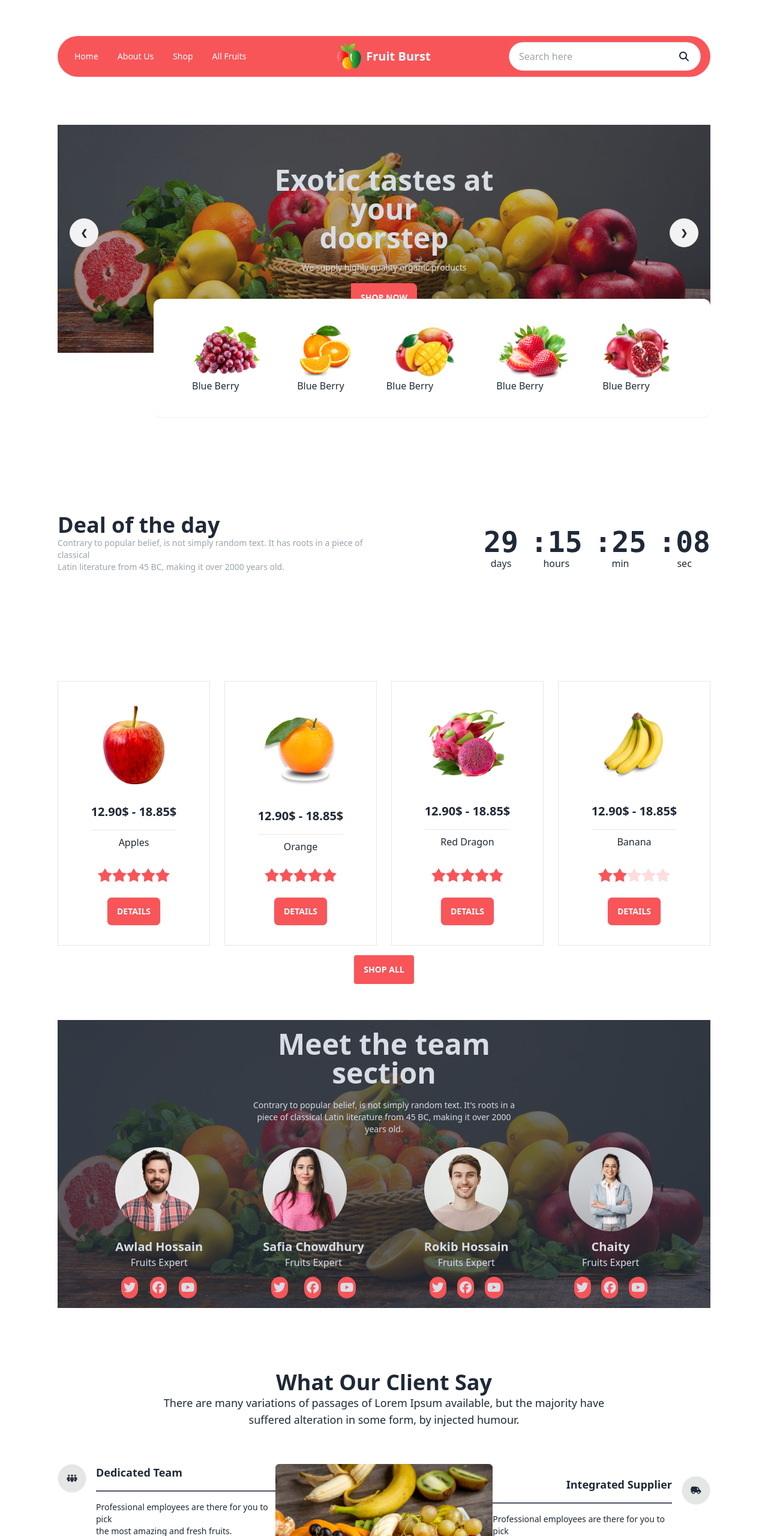
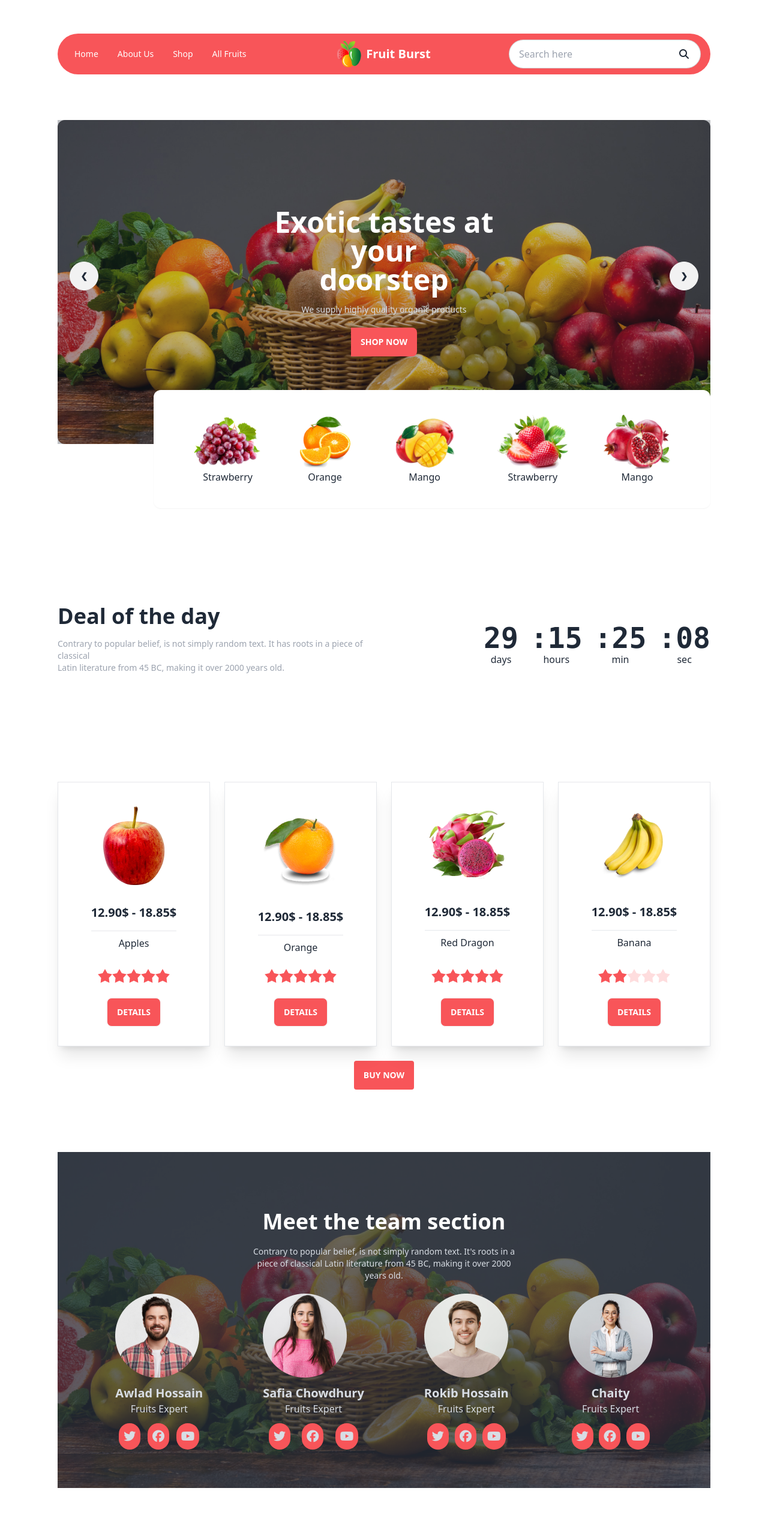
Before and after one commit to Faairuzz21/fruit-bar-with-daisy-assignment, a plain HTML site: page index.html in a window 1280 px wide. Shown: the top 2560 px of the page at 60% size. Drawn offline with nearby package versions, Linux system fonts and the light colour scheme; grey boxes are pictures that could not be loaded.

Commit message:
added some stuffs

```diff
--- a/index.html
+++ b/index.html
@@ -46,22 +46,22 @@
 <body class="font-lato">
 
     <header>
-        <nav class="container mx-auto px-8 md:px-16 lg:px-24 py-5 ">
-            <div class="navbar bg-base-100 flex flex-row-reverse lg:flex-row justify-center bg-[#F85559] rounded-full lg:mt-10">
-            <div class="navbar-start">
+        <nav class="container mx-auto px-8 lg:px-24 py-4 md:px-16  ">
+            <div class="navbar flex flex-row-reverse bg-base-100 lg:flex-row justify-center bg-[#F85559] rounded-full lg:mt-10">
+            <div class="navbar-start ml-40 md:ml-20 lg:ml-0">
                 <div class="dropdown">
                     <label tabindex="0" class="btn btn-ghost text-white lg:hidden" cursorshover="true">
                         <svg xmlns="http://www.w3.org/2000/svg" class="h-5 w-5" fill="none" viewBox="0 0 24 24" stroke="currentColor"><path stroke-linecap="round" stroke-linejoin="round" stroke-width="2" d="M4 6h16M4 12h8m-8 6h16"></path>
                         </svg>
                     </label>
-                    <ul tabindex="0" class="menu menu-sm dropdown-content mt-3 z-[1] p-2 shadow bg-base-100 rounded-box w-auto">
+                    <ul tabindex="0" class="menu menu-sm dropdown-content mt-3 z-[1] p-2 shadow bg-base-100 rounded-box  ">
                         <li><a>Home</a></li>
                         <li><a>About Us</a></li>
                         <li><a>Shop</a></li>
                         <li><a>All Fruits</a></li>
                     </ul>
                 </div>
-                <ul class="invisible menu menu-horizontal px-1 text-white lg:visible">
+                <ul class="hidden menu menu-horizontal px-1 text-white lg:flex">
                     <li><a>Home</a></li>
                     <li><a>About Us</a></li>
                     <li><a>Shop</a></li>
@@ -69,11 +69,11 @@
                 </ul>
             </div>
             <div class="navbar-center md:pl-0 lg:flex">
-                <a class="btn btn-ghost normal-case text-xl text-white">
+                <a class="btn btn-ghost normal-case text-xl lg:text-white">
                     <img src="./images/logo.png" alt="" class="w-10">Fruit Burst
                 </a>
             </div>
-            <div class="navbar-end lg:relative invisible lg:visible">
+            <div class="hidden lg:flex navbar-end lg:relative">
                 <input type="text" placeholder="Search here" class="input input-bordered w-full max-w-xs rounded-full mr-2">
                 <i class="fa-solid fa-magnifying-glass absolute right-7"></i>
             </div>
@@ -84,26 +84,26 @@
     <!-- banner section -->
 
     <section>
-        <section class="container mx-auto px-8 md:px-16 lg:px-24 py-5 my-10 mt-5">
+        <section class="container mx-auto px-8 md:px-16 lg:px-24 py-5   my-10 mt-5">
             <!-- slider container -->
                 <div class="carousel w-full min-h-full ">
                 <!-- 1st slider -->
-                <div id="slide1" class="carousel-item relative w-full lg:min-h-[calc(100vh-50vh)]">
-                    <div class="hero mt-5 bg-opacity-45" style="background-image: url(./images/banner1.png); ">
+                <div id="slide1" class="carousel-item relative w-full lg:min-h-[calc(100vh-30vh)]">
+                    <div class="hero mt-5 bg-opacity-45" style="background-image: url(./images/banner1.png); border-radius: 12px;">
                         <div class="hero-overlay bg-opacity-30"></div>
                         <div class="hero-content text-center text-neutral-content">
                             <div class="max-w-md">
-                                <p class="text-5xl font-extrabold">Exotic tastes at your <br> doorstep</p>
+                                <h1 class="text-5xl font-extrabold text-white">Exotic tastes at your <br> doorstep</h1>
                                 <p class="text-sm font-medium mt-4">We supply highly quality organic products</p>
-                                <button class="btn bg-[#F85559] text-white border-none top-0 right-0 rounded-l-none mt-4">
+                                <button class="btn bg-[#F85559] text-white border-none top-0 right-0 rounded-l-none mt-5">
                                     Shop Now
                                     </button>
                             </div>
                         </div>
                     </div>
                     <div class="absolute flex justify-between transform -translate-y-1/2 left-5 right-5 top-1/2">
-                        <a href="#slide4" class="btn btn-circle">❮</a>
-                        <a href="#slide2" class="btn btn-circle">❯</a>
+                        <a href="#slide3" class="btn btn-circle">❮</a>
+                        <a href="#slide1" class="btn btn-circle">❯</a>
                     </div>
                 </div>
                 <!-- 2nd slider -->
@@ -164,41 +164,65 @@
                     </div>
                 </div>
             </div>
-            <!-- mini banner -->
-                <div class="flex justify-center gap-14 bg-white shadow-sm rounded-xl max-w-screen-lg lg:px-16 lg:py-10 relative md:-mt-4 lg:-mt-24 lg:ml-40 invisible lg:visible ">
+            <!-- banner frites overly -->
+            <section class="hidden lg:flex justify-center ">
+                <div class="flex justify-center gap-14 bg-white shadow-sm rounded-xl max-w-screen-lg lg:px-16 lg:py-10 relative md:-mt-4 lg:-mt-24 lg:ml-40 invisible lg:visible">
+
+                  <!-- 1st image -->
                     <div>
-                        <img src="./images/fruit1.png" alt="">
-                        <p>Blue Berry</p>
+                        <figure>
+                          <img src="./images/fruit1.png" alt="">
+                        </figure>
+                        <figcaption class="text-center">Strawberry</figcaption>
+
                     </div>
+                    <!-- 2nd image -->
                     <div>
-                        <img src="./images/fruit2.png" alt="">
-                        <p>Blue Berry</p>
+                        <figure>
+                          <img src="./images/fruit2.png" alt="">
+                        </figure>
+                        <figcaption class="text-center">Orange</figcaption>
+
                     </div>
+                    <!-- 3th image -->
                     <div>
-                        <img src="./images/fruit3.png" alt="">
-                        <p>Blue Berry</p>
+                        <figure>
+                          <img src="./images/fruit3.png" alt="">
+                        </figure>
+                        <figcaption class="text-center">Mango</figcaption>
+
                     </div>
+                    <!-- 4th image -->
                     <div>
-                        <img src="./images/fruit4.png" alt="">
-                        <p>Blue Berry</p>
+                        <figure>
+                          <img src="./images/fruit4.png" alt="">
+                        </figure>
+                        <figcaption class="text-center">Strawberry</figcaption>
+
                     </div>
+                    <!-- 5th image -->
                     <div>
-                        <img src="./images/fruit5.png" alt="">
-                        <p>Blue Berry</p>
+                        <figure>
+                          <img src="./images/fruit5.png" alt="">
+                        </figure>
+                        <figcaption class="text-center">Mango</figcaption>
+
                     </div>
+
                 </div>
               </section>
     </section>
 
     <main>
         <main>
-            <!-- countdown section starts here -->
+            <!--deal and countdown section -->
             <section class="container mx-auto px-8 md:px-16 lg:px-24 py-5 lg:my-10 mt-5">
             <div class="lg:flex my-20 flex-col justify-center text-center items-center gap-14 lg:flex-row ">
                 <div class="lg:flex-1 justify-center lg:justify-start items-center lg:text-left">
                     <h1 class="text-4xl font-extrabold">Deal of the day</h1>
-                    <p class="text-sm text-gray-400 mb-5">Contrary to popular belief, is not simply random text. It has roots in a piece of classical <br> Latin literature from 45 BC, making it over 2000 years old.</p>
+                    <p class="text-sm text-gray-400 mt-4 mb-5">Contrary to popular belief, is not simply random text. It has roots in a piece of classical <br> Latin literature from 45 BC, making it over 2000 years old.</p>
                 </div>
+                <!-- countdown start -->
                 <div class="grid grid-flow-col gap-5 text-center auto-cols-max lg:flex-1 justify-center lg:justify-end items-center">
                     <div class="flex flex-col">
                       <span class="countdown font-mono text-5xl font-extrabold">
@@ -225,15 +249,18 @@
                       sec
                     </div>
                   </div>
+                  <!-- countdown end -->
             </div>
             </section>
-            <!-- countdown section ends here -->
-            <!-- cards section starts here -->
-            <section class="container mx-auto px-8 md:px-16 lg:px-24 py-5 ">
-             <div class="grid md:grid-cols-2 lg:grid-cols-4 gap-6">
-                <!-- card 1 -->
-                <div class="card bg-base-100 rounded-none border border-gray-200">
-                    <figure class="px-4 pt-10">
+            <!-- deal amd countdown section end -->
+
+
+            <!-- cards section start-->
+            <section class="container mx-auto px-8 lg:px-24 py-5 md:px-16 ">
+             <div class="grid md:grid-cols-2 gap-6 lg:grid-cols-4 ">
+                <!--1st card  -->
+                <div class="card bg-base-100 rounded-none border border-gray-200 shadow-xl">
+                    <figure class="pt-10 px-4">
                       <img src="./images/fruit6.png" alt="Shoes" class="rounded-xl">
                     </figure>
                     <div class="card-body items-center text-center">
@@ -271,8 +298,8 @@
                     </div>
                   </div>
                   <!-- card 2 -->
-                <div class="card bg-base-100 rounded-none border border-gray-200">
-                    <figure class="px-4 pt-10">
+                <div class="card bg-base-100 rounded-none border border-gray-200 shadow-xl">
+                    <figure class="pt-10 px-4 ">
                       <img src="./images/fruit7.png" alt="Shoes" class="rounded-xl">
                     </figure>
                     <div class="card-body items-center text-center">
@@ -310,8 +337,8 @@
                     </div>
                   </div>
                   <!-- card 3 -->
-                <div class="card bg-base-100 rounded-none border border-gray-200">
-                    <figure class="px-4 pt-10">
+                <div class="card bg-base-100 rounded-none border border-gray-200 shadow-xl">
+                    <figure class="pt-10 px-4 ">
                       <img src="./images/fruit8.png" alt="Shoes" class="rounded-xl">
                     </figure>
                     <div class="card-body items-center text-center">
@@ -349,8 +376,8 @@
                     </div>
                   </div>
                   <!-- card 4 -->
-                <div class="card bg-base-100 rounded-none border border-gray-200">
-                    <figure class="px-4 pt-10">
+                <div class="card bg-base-100 rounded-none border border-gray-200 shadow-xl">
+                    <figure class="pt-10 px-4 ">
                       <img src="./images/fruit9.png" alt="Shoes" class="rounded-xl">
                     </figure>
                     <div class="card-body items-center text-center">
@@ -390,19 +417,19 @@
              </div>
              <!-- shop All btn -->
              <div class="container mx-auto flex justify-center">
-              <button class="btn bg-[#F85559] text-white border-none top-0 right-0 rounded mt-4">
-                Shop All
+              <button class="btn bg-[#F85559] text-white border-none top-0 right-0 rounded mt-6">
+                Buy Now
                 </button>
              </div>
             </section>
-            <!-- cards section ends here -->
-                <!-- team section starts here -->
-            <section class="container mx-auto px-8 md:px-16 lg:px-24 py-5 my-10 mt-5">
-              <div class="hero lg:min-h-[calc(100vh-40vh)]" style="background-image: url(./images/banner1.png);">
+            <!-- cards section end -->
+                <!--met the team section starts -->
+            <section class="container mx-auto px-8 md:px-16 lg:px-24 py-5 my-10 mt-16">
+              <div class="hero min-h-screen lg:min-h-[calc(100vh-30vh)]" style="background-image: url(./images/banner1.png);">
                 <div class="hero-overlay bg-opacity-70"></div>
                 <div class="hero-content text-center text-neutral-content">
                   <div class="max-w-md">
-                    <h1 class="mb-5 text-5xl font-bold">Meet the team section</h1>
+                    <h1 class="mt-8 mb-5 text-4xl font-extrabold text-white">Meet the team section</h1>
                     <p class="mb-5 text-sm">Contrary to popular belief, is not simply random text. It's roots in a piece of classical Latin literature from 45 BC, making it over 2000 years old.</p>
 
                     <div class="grid lg:grid-flow-col gap-5 text-center lg:auto-cols-max justify-center items-center lg:space-x-20">
@@ -411,9 +438,9 @@
                         <h1 class="mt-3 text-xl font-bold">Awlad Hossain</h1>
                         <p class="mb-3">Fruits Expert</p>
                         <div class="grid grid-flow-col">
-                          <a><i class="fa-brands fa-twitter text-xl bg-[#F85559] rounded-full p-1"></i></a>
-                          <a><i class="fa-brands fa-facebook text-xl bg-[#F85559] rounded-full p-1"></i></a>
-                          <a><i class="fa-brands fa-youtube text-xl bg-[#F85559] rounded-full p-1"></i></a>
+                          <a><i class="fa-brands fa-twitter text-xl bg-[#F85559] rounded-full p-2"></i></a>
+                          <a><i class="fa-brands fa-facebook text-xl bg-[#F85559] rounded-full p-2"></i></a>
+                          <a><i class="fa-brands fa-youtube text-xl bg-[#F85559] rounded-full p-2"></i></a>
                         </div>
                       </div>
                       <div class="gap-20">
@@ -421,9 +448,9 @@
                         <h1 class="mt-3 text-xl font-bold">Safia Chowdhury</h1>
                         <p class="mb-3">Fruits Expert</p>
                         <div class="grid grid-flow-col">
-                          <a><i class="fa-brands fa-twitter text-xl bg-[#F85559] rounded-full p-1"></i></a>
-                          <a><i class="fa-brands fa-facebook text-xl bg-[#F85559] rounded-full p-1"></i></a>
-                          <a><i class="fa-brands fa-youtube text-xl bg-[#F85559] rounded-full p-1"></i></a>
+                          <a><i class="fa-brands fa-twitter text-xl bg-[#F85559] rounded-full p-2"></i></a>
+                          <a><i class="fa-brands fa-facebook text-xl bg-[#F85559] rounded-full p-2"></i></a>
+                          <a><i class="fa-brands fa-youtube text-xl bg-[#F85559] rounded-full p-2"></i></a>
                         </div>
                       </div>
                       <div class="gap-20">
@@ -431,9 +458,9 @@
                         <h1 class="mt-3 text-xl font-bold">Rokib Hossain</h1>
                         <p class="mb-3">Fruits Expert</p>
                         <div class="grid grid-flow-col">
-                          <a><i class="fa-brands fa-twitter text-xl bg-[#F85559] rounded-full p-1"></i></a>
-                          <a><i class="fa-brands fa-facebook text-xl bg-[#F85559] rounded-full p-1"></i></a>
-                          <a><i class="fa-brands fa-youtube text-xl bg-[#F85559] rounded-full p-1"></i></a>
+                          <a><i class="fa-brands fa-twitter text-xl bg-[#F85559] rounded-full p-2"></i></a>
+                          <a><i class="fa-brands fa-facebook text-xl bg-[#F85559] rounded-full p-2"></i></a>
+                          <a><i class="fa-brands fa-youtube text-xl bg-[#F85559] rounded-full p-2"></i></a>
                         </div>
                       </div>
                       <div class="lg:gap-20">
@@ -441,9 +468,9 @@
                         <h1 class="mt-3 text-xl font-bold">Chaity</h1>
                         <p class="mb-3">Fruits Expert</p>
                         <div class="grid grid-flow-col">
-                          <a><i class="fa-brands fa-twitter text-xl bg-[#F85559] rounded-full p-1"></i></a>
-                          <a><i class="fa-brands fa-facebook text-xl bg-[#F85559] rounded-full p-1"></i></a>
-                          <a><i class="fa-brands fa-youtube text-xl bg-[#F85559] rounded-full p-1"></i></a>
+                          <a><i class="fa-brands fa-twitter text-xl bg-[#F85559] rounded-full p-2"></i></a>
+                          <a><i class="fa-brands fa-facebook text-xl bg-[#F85559] rounded-full p-2"></i></a>
+                          <a><i class="fa-brands fa-youtube text-xl bg-[#F85559] rounded-full p-2"></i></a>
                         </div>
                       </div>
                     </div>
@@ -451,14 +478,14 @@
                 </div>
               </div>
             </section>
-            <!-- team section ends here -->
-            <!-- why choose us section starts here -->
-            <section class="container mx-auto px-8 md:px-16 lg:px-24 py-5 my-16">
+            <!--met the  team section end -->
+            <!-- why choose us section start -->
+            <section class="container mx-auto px-8 md:px-16 lg:px-24 py-5 my-24 text-center">
               <div class="text-center pb-5">
-                <h1 class="text-4xl	font-extrabold">What Our Client Say</h1>
-                <p class="text-lg pb-10">There are many variations of passages of Lorem Ipsum available, but the majority have <br> suffered alteration in some form, by injected humour.</p>
+                <h1 class="text-4xl	font-extrabold mt-16 mb-5">Why Choose Us</h1>
+                <p class="text-lg pb-10">Contrary to popular belief, is not simply random text. It has roots in a piece of classical <br> Latin literature from 45 BC, making it over 2000 years old.</p>
                 </div>
-              <div class="grid lg:grid-cols-3 md:justify-center">
+              <div class="grid lg: grid-cols-1 md:justify-center lg:grid-cols-3 my-20">
                 <!-- left column -->
                 <div>
                 <div class="flex gap-4">
@@ -492,8 +519,8 @@
                 </div>
                 <!-- right column -->
                 <div>
-                  <div class="">
-                    <div class="flex gap-4 lg:justify-end">
+                  <div >
+                    <div class="flex lg:justify-end gap-4 ">
                       <div class="">
                         <h1 class="font-extrabold text-lg border-b-2 border-gray-600 pb-4 pt-5 lg:text-end">Integrated Supplier</h1>
                         <p class="text-sm pt-4 pb-10">Professional employees are there for you to pick <br> the most amazing and fresh fruits.</p>
@@ -501,7 +528,7 @@
                       <div class="bg-base-300 btn btn-circle mt-5">
                         <i class="fa-solid fa-truck-field"></i></div>
                     </div>
-                    <div class="flex gap-4 lg:justify-end">
+                    <div class="flex lg:justify-end gap-4 ">
                       <div class="">
                         <h1 class="font-extrabold text-lg border-b-2 border-gray-600 pb-4 lg:text-end">Sustainable Practice</h1>
                         <p class="text-sm pt-4 pb-10">Professional employees are there for you to pick <br> the most amazing and fresh fruits.</p>
@@ -509,7 +536,7 @@
                       <div class="bg-base-300 btn btn-circle">
                         <i class="fa-solid fa-ice-cream"></i></div>
                     </div>
-                    <div class="flex gap-4 lg:justify-end">
+                    <div class="flex lg:justify-end gap-4 ">
                       <div class="">
                         <h1 class="font-extrabold text-lg border-b-2 border-gray-600 pb-4 lg:text-end">The Benefits Only</h1>
                         <p class="text-sm pt-4">Professional employees are there for you to pick <br> the most amazing and fresh fruits.</p>
@@ -521,7 +548,7 @@
                 </div>
               </div>
             </section>
-            <!-- why choose us section ends here -->
+            <!-- why choose us section end -->
         </main>
 
     </main>
```
